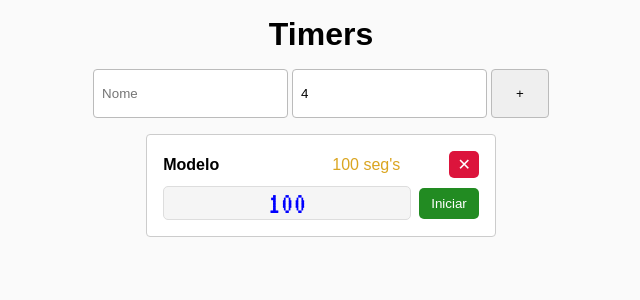
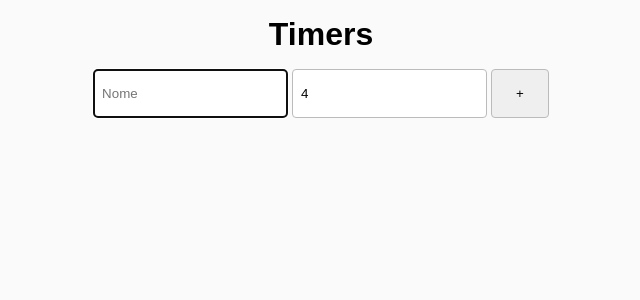
Before and after one commit to ReactDiretoaoPontoRepos/Timer_Reactjs, a React (Create React App) app: page / in a window 1280 px wide. Shown: the top 300 px of the page, without its empty margins (319-959 px from the left). Built offline with nearby package versions, Linux system fonts and the light colour scheme.

Commit message:
Uso do UseREf

```diff
--- a/src/App.jsx
+++ b/src/App.jsx
@@ -5,7 +5,7 @@ import TimerForm from "./components/TimerForm";
 
 const App = () => {
   const [timers, setTimers] = useState([
-    { id: 1, name: "Modelo", duration: 100 },
+    // { id: 1, name: "Modelo", duration: 60 },
   ]);
 
   const deleteTimer = (id) => {
--- a/src/components/TimerForm/index.jsx
+++ b/src/components/TimerForm/index.jsx
@@ -1,6 +1,10 @@
+import { useRef } from "react";
+
 import styles from "./TimerForm.module.scss";
 
 const TimerForm = ({ setTimers }) => {
+  const nameInputRef = useRef(null);
+
   const handleFormSubmit = (event) => {
     event.preventDefault();
     const form = event.target;
@@ -9,16 +13,19 @@ const TimerForm = ({ setTimers }) => {
     newTimer.id = Date.now();
     newTimer.duration = parseInt(newTimer.duration);
 
-    console.log(newTimer);
+    console.info(newTimer);
 
     setTimers((Timers) => [...Timers, newTimer]);
 
     form.reset();
+    nameInputRef.current.focus();
   };
 
   return (
     <form className={styles.form} onSubmit={handleFormSubmit}>
       <input
+        autoFocus
+        ref={nameInputRef}
         type="text"
         className={styles.input}
         name="name"
```
